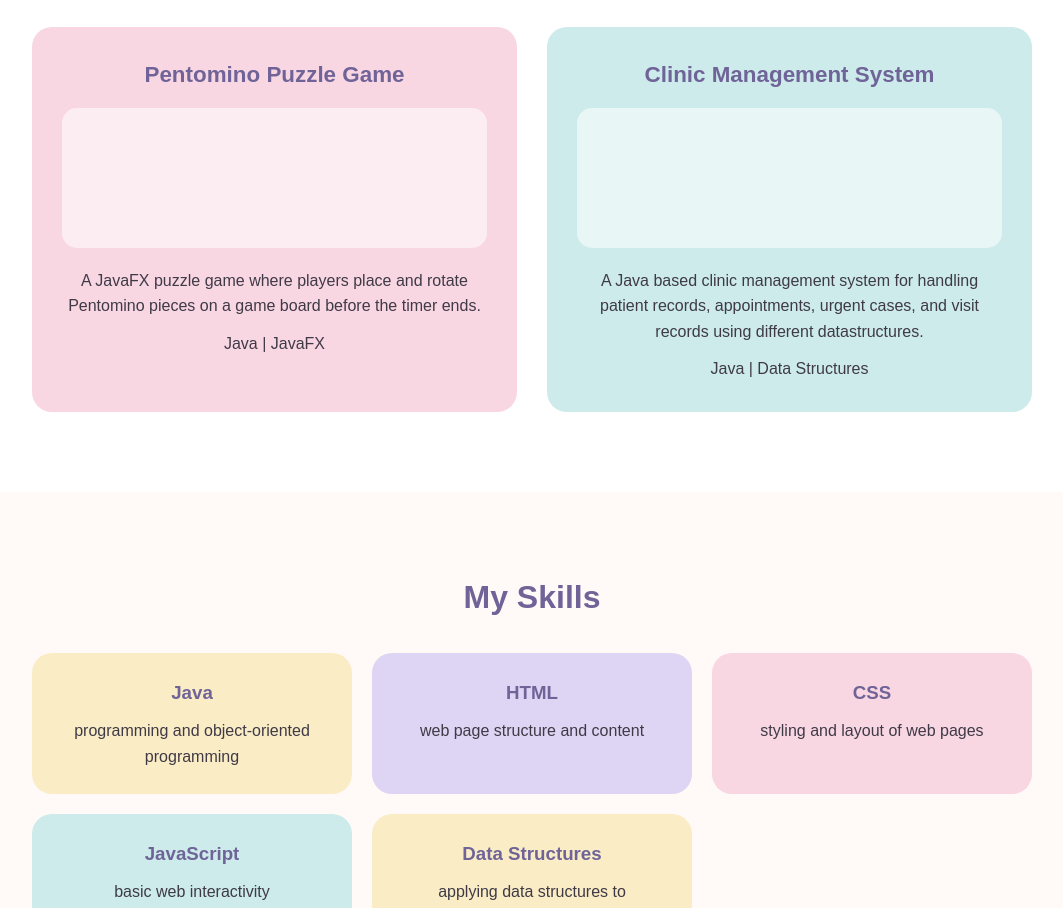
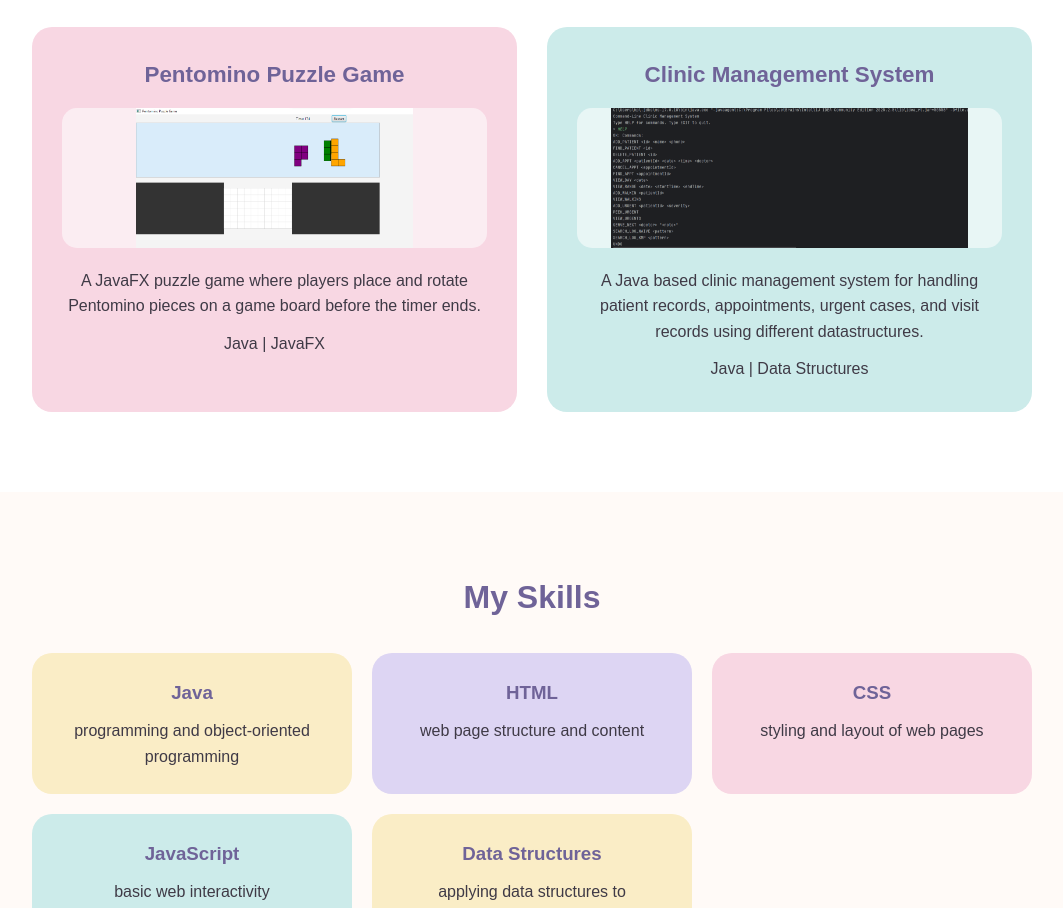
Before and after one commit to Hawraza/202362970-HawraAlyousif-assignment1, a plain HTML site: page index.html in a window 1280 px wide. Shown: the part 1193-2101 px from the top of the page, without its empty margins (108-1171 px from the left). Drawn offline with Linux system fonts and the light colour scheme.

Commit message:
Add project screenshots

```diff
--- a/css/styles.css
+++ b/css/styles.css
@@ -450,3 +450,14 @@ grid-template-columns: 1fr;
 padding: 25px;
 }
 }
+
+.project-image {
+   overflow: hidden;
+}
+
+.project-image img {
+   width: 100%;
+   height: 100%;
+   object-fit: contain;
+   border-radius: 15px;
+}
--- a/index.html
+++ b/index.html
@@ -53,7 +53,10 @@
             <!-- Project 1 -->
             <article class="project-card">
                 <h3>Pentomino Puzzle Game</h3>
-                <div class="project-image"></div>
+                <div class="project-image">
+                    <img src="assets/images/pentomino-game.png"
+                        alt="Pentomino Puzzle Game Screenshot">
+                </div>
 
                 <p>
                     A JavaFX puzzle game where players place and rotate Pentomino pieces on a game board before the timer ends.
@@ -64,7 +67,10 @@
             <!-- Project 2 -->
             <article class="project-card">
                 <h3>Clinic Management System</h3>
-                <div class="project-image"></div>
+                <div class="project-image">
+                    <img src="assets/images/clinic-system.png"
+                        alt="Clinic Management System Screenshot">
+                </div>
                 <p>
                     A Java based clinic management system for handling patient records, appointments, urgent cases, and visit records using different datastructures.
                 </p>
```
Also changed, not shown: assets/images/clinic-system.png (added), assets/images/pentomino-game.png (added).
